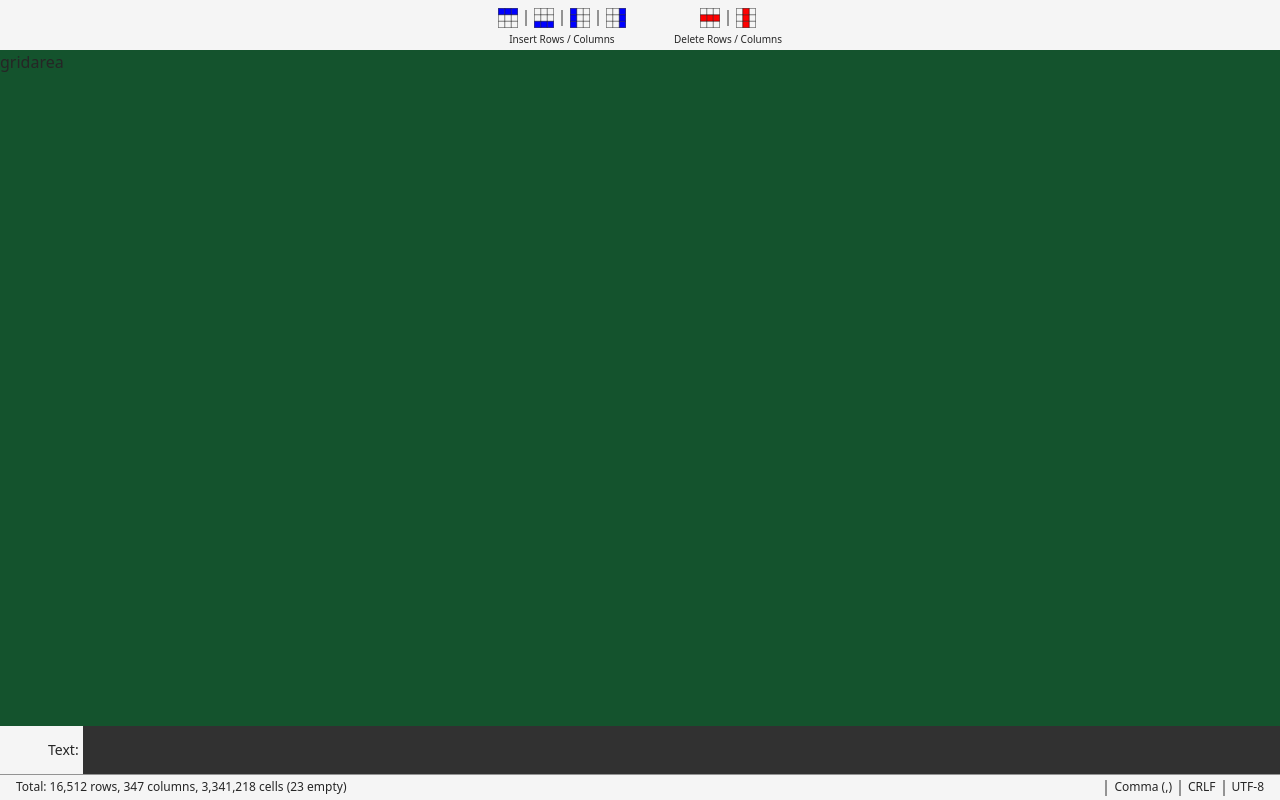
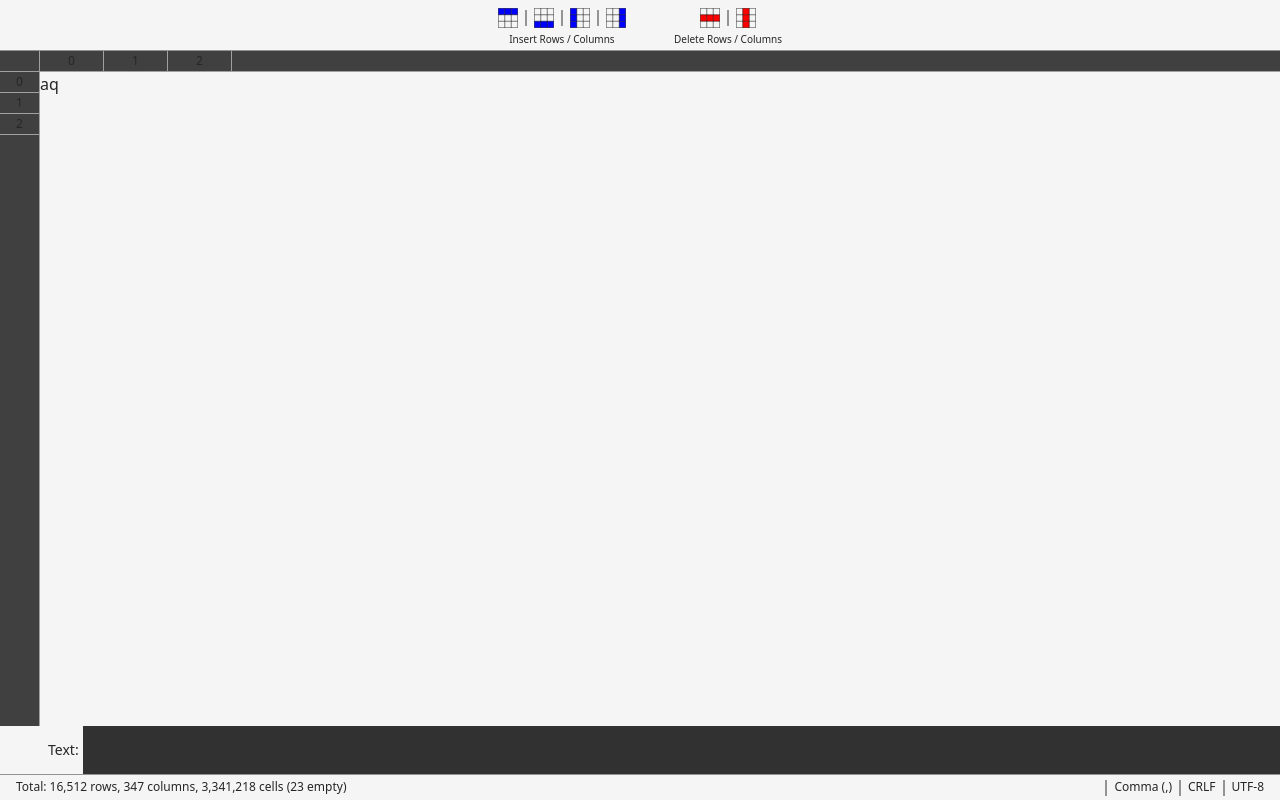
Before and after one commit to derodero24/just-csv, a Next.js app: page / in a window 1280 px wide. Built offline with nearby package versions, Linux system fonts and the light colour scheme.

Commit message:
setup measure

```diff
--- a/src/pages/index.tsx
+++ b/src/pages/index.tsx
@@ -13,7 +13,9 @@ function App() {
   return (
     <div className="flex h-screen flex-col">
       <Toolbar />
-      <GridArea />
+      <GridArea rows={data.length} columns={data[0]?.length ?? 1}>
+        aq
+      </GridArea>
       <TextArea />
       <Footer />
     </div>
--- a/src/sections/GridArea.tsx
+++ b/src/sections/GridArea.tsx
@@ -1,3 +1,39 @@
-export default function GridArea() {
-  return <section className="grow bg-green-900">gridarea</section>;
+import type { ReactNode } from 'react';
+
+interface Props {
+  rows: number;
+  columns: number;
+  children: ReactNode;
 }
+
+export default function GridArea({ rows, columns, children }: Props) {
+  return (
+    <section className="relative flex grow" id="grid">
+      <ul className="w-10 min-w-fit border-r border-white/50 bg-neutral-700 text-xs">
+        <li className="border-b border-white/50 py-0.5 text-center"> </li>
+        {Array.from({ length: rows }).map((_, i) => (
+          <li
+            key={i}
+            className="cursor-pointer border-b border-white/50 py-0.5 text-center hover:bg-neutral-600"
+          >
+            {i}
+          </li>
+        ))}
+      </ul>
+
+      <div className="flex grow flex-col">
+        <ul className="flex border-b border-white/50 bg-neutral-700 text-xs">
+          {Array.from({ length: columns }).map((_, i) => (
+            <li
+              key={i}
+              className="w-16 cursor-pointer border-r border-white/50 py-0.5 text-center hover:bg-neutral-600"
+            >
+              {i}
+            </li>
+          ))}
+        </ul>
+        <div className="grow">{children}</div>
+      </div>
+    </section>
+  );
+}
--- a/src/sections/Toolbar.tsx
+++ b/src/sections/Toolbar.tsx
@@ -3,7 +3,7 @@ import ToolbarGridIcon from '../components/ToolbarGridIcon';
 
 export default function Toolbar() {
   return (
-    <section className="flex justify-center space-x-12 py-1 px-4">
+    <section className="flex justify-center space-x-12 border-b border-black/40 py-1 px-4">
       <div className="flex flex-col items-center space-y-1">
         <div>
           <ToolbarGridIcon type="insert-above" />
--- a/src/styles/global.scss
+++ b/src/styles/global.scss
@@ -9,6 +9,10 @@
 
   :root {
     @apply bg-neutral-100 text-neutral-800 dark:bg-zinc-800/95 dark:text-neutral-100;
+  }
+
+  body {
+    @apply m-0;
   }
 
   // inline -> inline-block
```
